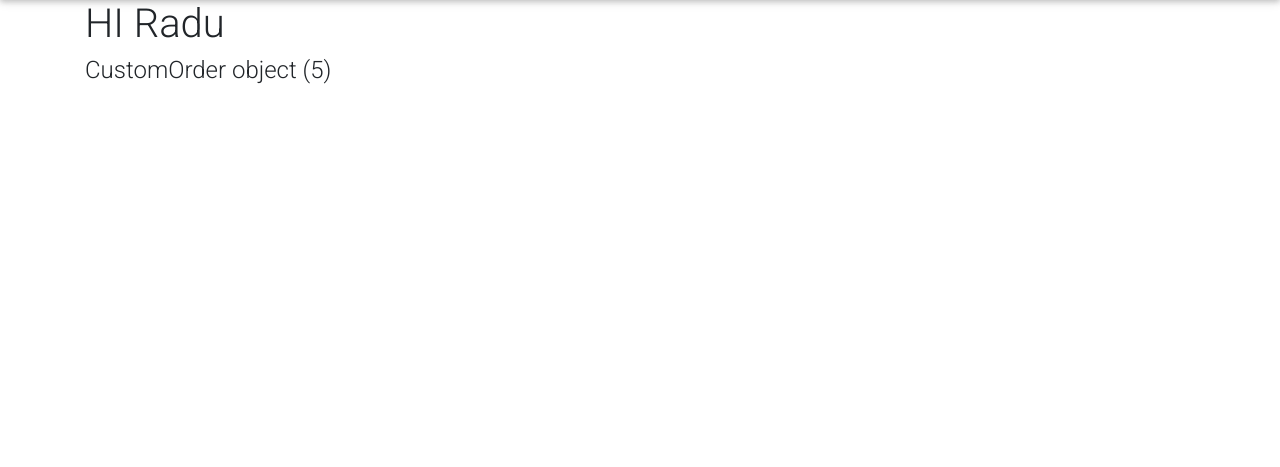
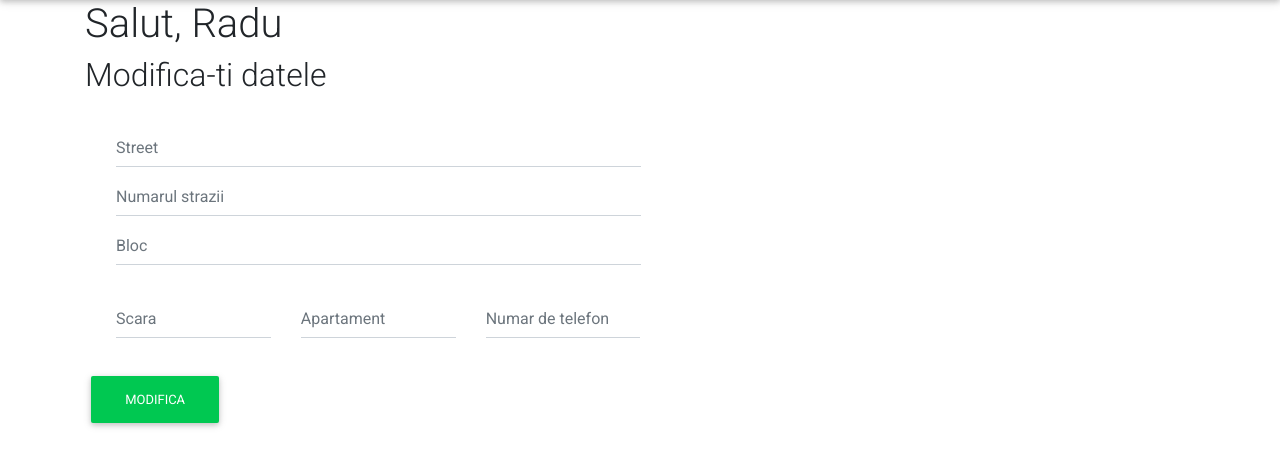
Before and after one commit to radu2147/torturidecasa, a Django app: page /user/myaccount/ in a window 1280 px wide; the page is wider, and only the part inside the window is pictured. Shown: the part 185-652 px from the top of that part. Run offline with Django 3.2, Linux system fonts and the light colour scheme; a user stored in the database is signed in; data comes from the database, SQL or seed files in the repository; parts of the project's set-up code (start-up, migrations or seed data) failed here and were passed over; some libraries are stand-ins or nearby versions.

Commit message:
User address

```diff
--- a/User/admin.py
+++ b/User/admin.py
@@ -2,7 +2,7 @@ from django.contrib import admin
 from django.contrib.auth.admin import UserAdmin
 
 from .forms import CustomUserCreationForm, CustomUserChangeForm
-from .models import CustomUser
+from .models import *
 
 
 class CustomUserAdmin(UserAdmin):
@@ -12,7 +12,7 @@ class CustomUserAdmin(UserAdmin):
     list_display = ('email', 'is_staff', 'is_active')
     list_filter = ('email', 'is_staff', 'is_active',)
     fieldsets = (
-        (None, {'fields': ('email', 'password', 'nume', 'username')}),
+        (None, {'fields': ('email', 'password', 'nume', 'username', 'addr')}),
         ('Permissions', {'fields': ('is_staff', 'is_active')}),
     )
     add_fieldsets = (
@@ -26,3 +26,4 @@ class CustomUserAdmin(UserAdmin):
 
 
 admin.site.register(CustomUser, CustomUserAdmin)
+admin.site.register(Address)
--- a/User/forms.py
+++ b/User/forms.py
@@ -3,7 +3,7 @@ from django.contrib.auth.forms import UserCreationForm, UserChangeForm
 
 from .models import CustomUser
 from django import forms
-
+from .validators import *
 
 class CustomUserCreationForm(UserCreationForm):
 
@@ -27,3 +27,11 @@ class RegisterForm(forms.Form):
 class LoginForm(forms.Form):
     email = forms.EmailField(max_length = 50)
     password = forms.CharField(max_length = 50, widget=forms.PasswordInput)
+
+class AddrForm(forms.Form):
+    street = forms.CharField(max_length = 100)
+    phone_number = forms.CharField(max_length = 10, validators=[phone])
+    street_number = forms.IntegerField(validators=[poz])
+    bloc = forms.IntegerField(validators=[poz])
+    scara = forms.CharField(validators=[scara], max_length = 1)
+    ap = forms.IntegerField(validators=[poz])
--- a/User/models.py
+++ b/User/models.py
@@ -8,12 +8,20 @@ from HomePage.models import Produs
 from .validators import *
 
 
+class Address(models.Model):
+	street = models.CharField(max_length = 100)
+	phone_number = models.CharField(max_length = 10, validators=[phone])
+	street_number = models.IntegerField(validators=[poz])
+	bloc = models.IntegerField(validators=[poz])
+	scara = models.CharField(validators=[scara], max_length = 1)
+	ap = models.IntegerField(validators=[poz])
 
 class CustomUser(AbstractUser):
 
     email = models.EmailField(_('email address'), unique=True)
     nume = models.CharField(max_length = 50, default='bla', blank = True)
-    username = models.CharField(default = "", max_length = 50)
+    username = models.CharField(default = "", max_length = 50, blank = True)
+    addr = models.ForeignKey(Address, related_name = "address_user", on_delete = models.CASCADE)
 
     USERNAME_FIELD = 'email'
     REQUIRED_FIELDS = []
@@ -22,10 +30,3 @@ class CustomUser(AbstractUser):
 
     def __str__(self):
         return self.nume
-
-class Address(models.Model):
-	street = models.CharField(max_length = 100)
-	street_number = models.IntegerField(validators=[phone, poz])
-	bloc = models.IntegerField(validators=[poz])
-	scara = models.IntegerField(validators=[scara])
-	ap = models.IntegerField(validators=[poz])
--- a/User/templates/extend_user.html
+++ b/User/templates/extend_user.html
@@ -55,3 +55,34 @@
 </nav>
 
 {% endblock %}
+
+{% block addr %}
+
+  <h2 class="mt-2 pb-4">Modifica-ti datele</h2>
+
+ <form method="post" novalidate id="myForm" >
+    {% csrf_token %}
+  <div class="row ml-3">
+  <div class="col-6 md-form mt-0">
+
+    <input class="form-control" type="text" placeholder="Street" aria-label="Search" name="street" maxlength="50" id="id_street">
+    <input class="form-control" type="number" placeholder="Numarul strazii" aria-label="Search" min=0 name="street_number" id="id_street_number">
+    <input class="form-control" type="number" placeholder="Bloc" aria-label="Bloc" name="bloc" min=0 id="id_block">
+
+  </div>
+  </div>
+  <div class="row ml-3">
+      <div class="col-2 md-form mt-0">
+        <input class="form-control" placeholder="Scara" aria-label="Scara" type="text" name="scara" max_length = "1" id="id_scara">
+      </div>
+    <div class="col-2 md-form mt-0">
+        <input class="form-control" placeholder="Apartament" aria-label="Pret maxim" type="number" name="ap" min="0" step="any" id="id_ap">
+      </div>
+      <div class="col-2 md-form mt-0">
+        <input class="form-control" placeholder="Numar de telefon" aria-label="Numar de telefon" type="text" name="phone_number" max_length = "10" id="id_phone_number">
+      </div>
+  </div>
+    <button type="submit" class="btn btn-success">Modifica</button>
+  </form>
+
+{% endblock %}
--- a/User/templates/main_user.html
+++ b/User/templates/main_user.html
@@ -27,10 +27,9 @@
 {% block navbar %}
 {% endblock %}
 <div class="container">
-<h1> HI {{user.nume}}</h1>
-{% for el in lista %}
-<h4> {{el}} </h4>
-{% endfor %}
+<h1> Salut, {{user.nume}}</h1>
+{% block addr %}
+{% endblock %}
 </div>
 </body>
 
--- a/User/validators.py
+++ b/User/validators.py
@@ -2,7 +2,7 @@ from django.core.exceptions import ValidationError
 from django.utils.translation import gettext_lazy as _
 
 def phone(value):
-	if(len(value) != 10):
+	if len(value) != 10 or value.startswith("0") == False or len([x for x in list(value) if x not in "0123456789"]) > 0:
 		raise ValidationError(
             _('%(value)s is not a phone number'),
             params={'value': value},
--- a/User/views.py
+++ b/User/views.py
@@ -6,7 +6,7 @@ from django.contrib.auth.models import User
 from django.contrib.auth import authenticate, login, get_user_model, logout
 
 from .forms import *
-from .models import CustomUser
+from .models import *
 from HomePage.models import Produs
 from Cart.models import *
 from Cart.forms import *
@@ -15,14 +15,21 @@ from Personalize.models import *
 # Create your views here.
 class UserView(View):
     def get(self, request):
+        form = AddrForm(request.POST)
         if request.user.is_authenticated:
             lista = []
             if request.user.is_staff:
                 lista = [x for x in CustomOrder.objects.all()]
-            return render(request, 'extend_user.html', {'user': request.user, 'lista' : lista})
+            return render(request, 'extend_user.html', {'user': request.user, 'lista' : lista, 'form' : form})
         else:
             return redirect('/user/login')
     def post(self, request):
+        form = AddrForm(request.POST)
+        if form.is_valid():
+            obj, crt = Address.objects.get_or_create(street = form.cleaned_data['street'], phone_number = form.cleaned_data['phone_number'], street_number = form.cleaned_data['street_number'], bloc = form.cleaned_data['bloc'], scara = form.cleaned_data['scara'], ap = form.cleaned_data['ap'])
+            ob = request.user.addr
+            request.user.addr = obj
+            request.user.save()
         return self.get(request)
 
 class UserViewWish(View):
@@ -41,6 +48,8 @@ class UserViewCart(View):
 
 class RegisterView(View):
     def get(self, request):
+        if request.user.is_authenticated:
+            return redirect("/user/myaccount")
         form = RegisterForm()
         return render(request, 'registration/register.html', {'form': form})
 
@@ -58,6 +67,8 @@ class RegisterView(View):
 
 class LoginView(View):
     def get(self, request):
+        if request.user.is_authenticated:
+            return redirect("/user/myaccount")
         form = LoginForm()
         return render(request, 'registration/login.html', {'form': form})
 
```
Also changed, not shown: User/migrations/0004_auto_20200526_0012.py (added), User/migrations/0005_auto_20200526_0014.py (added), User/migrations/0006_address_user.py (added), User/migrations/0007_auto_20200528_2329.py (added), User/migrations/0008_remove_address_user.py (added), User/migrations/0009_customuser_addr.py (added), User/migrations/0010_auto_20200529_0023.py (added), User/migrations/0011_auto_20200529_0025.py (added).
